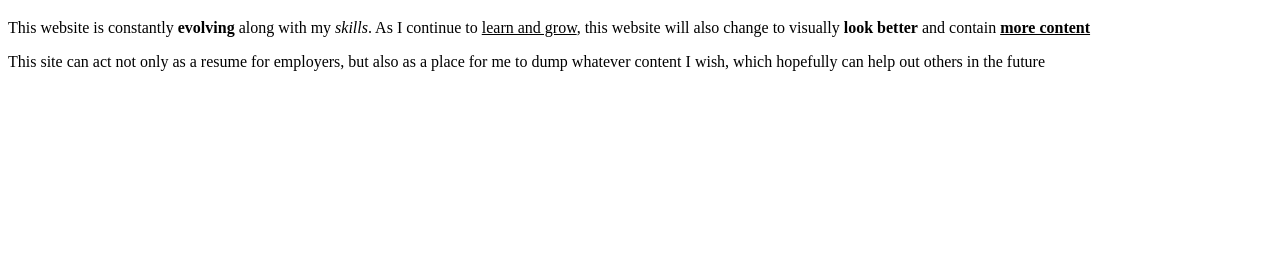
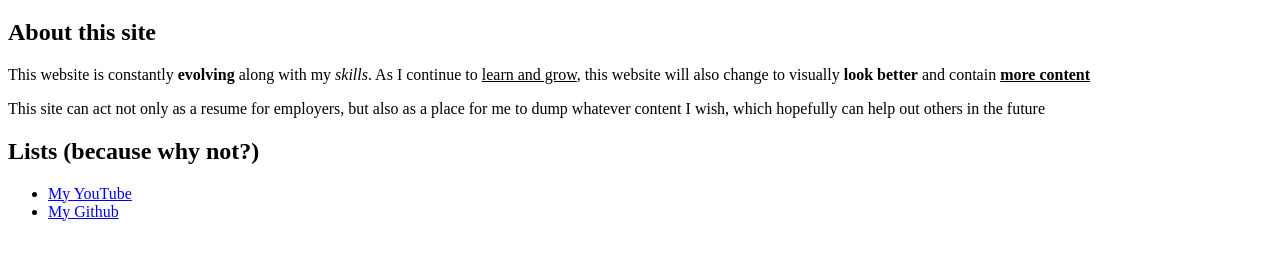
Before and after one commit to SecretShinobi/SecretShinobi.github.io, a plain HTML site: page index.html in a window 1280 px wide. Shown: the part 61-320 px from the top of the page. Drawn offline with Linux system fonts and the light colour scheme.

Commit message:
Added a bit of content (definitely didn't forget)

```diff
--- a/index.html
+++ b/index.html
@@ -3,8 +3,22 @@
     <head>
     </head>
     <body>
+        <main>
         <h1>Welcome to my Website</h1>
+        <section>
+		<h2>About this site</h2>
         <p>This website is constantly <strong>evolving</strong> along with my <em>skills</em>. As I continue to <u>learn and grow</u>, this website will also change to visually <strong>look better</strong> and contain <strong><u>more content</u></strong></p>
         <p>This site can act not only as a resume for employers, but also as a place for me to dump whatever content I wish, which hopefully can help out others in the future</p>
+        </section>
+        <section>
+        <h2>Lists (because why not?)</h2>
+        <ul>
+            <li><a href="https://www.youtube.com/channel/UCc6uKUU4Nre28nGjrUHxhbw">My YouTube</a></li>
+            <li><a href="https://github.com/SecretShinobi">My Github</a></li>
+        </ul>
+        </section>
+		<section>
+		</section>
+        </main>
     </body>
 </html>
```
Also changed, not shown: style.css (added), 1 other file. Lines whose indentation alone changed are shown as unchanged.
